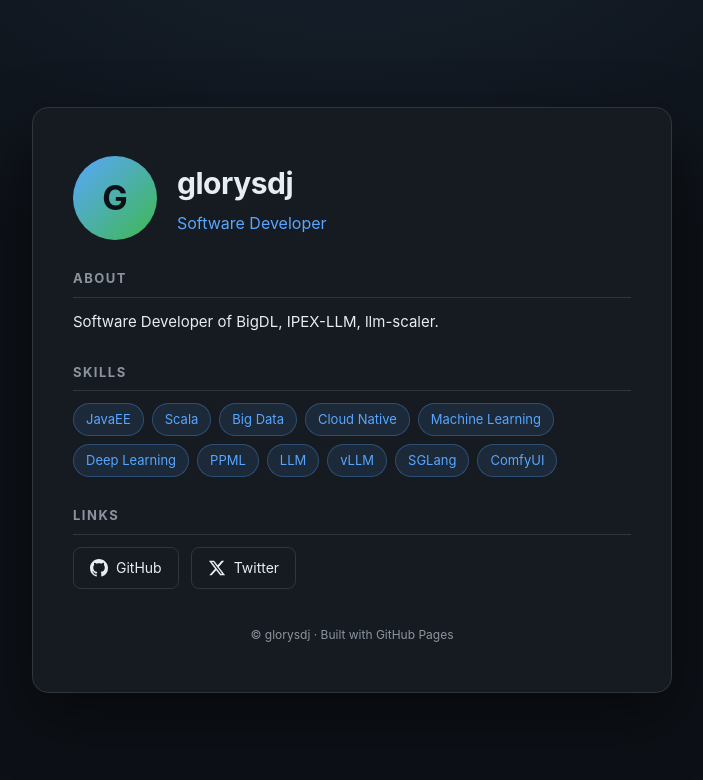
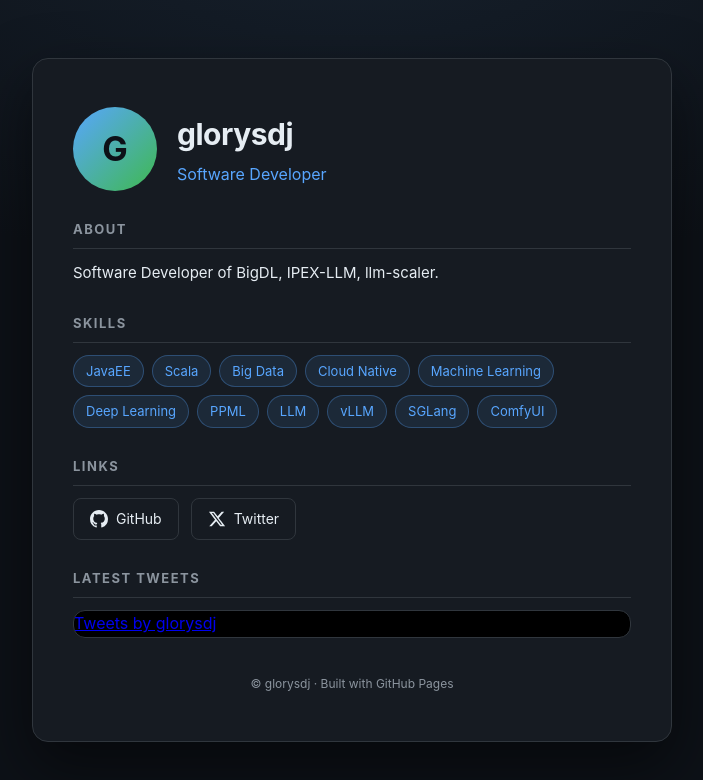
Before and after one commit to glorysdj/glorysdj.github.io, a plain HTML site: page index.html in a window 1280 px wide. Shown: the whole page, without its empty margins (288-991 px from the left). Drawn offline with Linux system fonts and the light colour scheme.

Commit message:
Add Twitter timeline section; remove Intel PE from meta

```diff
--- a/index.html
+++ b/index.html
@@ -3,7 +3,7 @@
 <head>
   <meta charset="UTF-8">
   <meta name="viewport" content="width=device-width, initial-scale=1.0">
-  <meta name="description" content="glorysdj — Software Developer, Intel PE">
+  <meta name="description" content="glorysdj — Software Developer">
   <title>glorysdj · Software Developer</title>
   <style>
     :root {
@@ -70,6 +70,13 @@
     }
     .link:hover { border-color: var(--accent); background: rgba(88,166,255,0.08); transform: translateY(-2px); }
     .link svg { width: 18px; height: 18px; fill: currentColor; }
+    .twitter-frame {
+      border: 1px solid var(--border);
+      border-radius: 12px;
+      overflow: hidden;
+      background: #000;
+    }
+    .twitter-frame iframe { display: block; width: 100%; border: 0; }
     .footer { margin-top: 36px; text-align: center; color: var(--text-muted); font-size: 12px; }
     @media (max-width: 480px) {
       .card { padding: 32px 24px; }
@@ -125,7 +132,15 @@
       </div>
     </section>
 
+    <section class="section">
+      <h2>Latest Tweets</h2>
+      <div class="twitter-frame">
+        <a class="twitter-timeline" data-height="520" data-theme="dark" data-dnt="true" href="https://twitter.com/glorysdj?ref_src=twsrc%5Etfw">Tweets by glorysdj</a>
+      </div>
+    </section>
+
     <div class="footer">© glorysdj · Built with GitHub Pages</div>
   </main>
+  <script async src="https://platform.twitter.com/widgets.js" charset="utf-8"></script>
 </body>
 </html>
```
